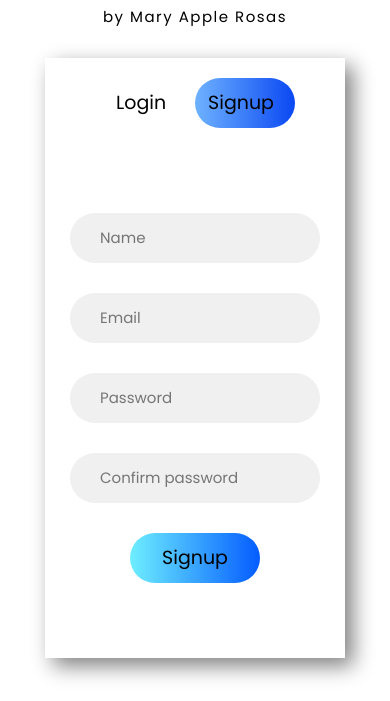
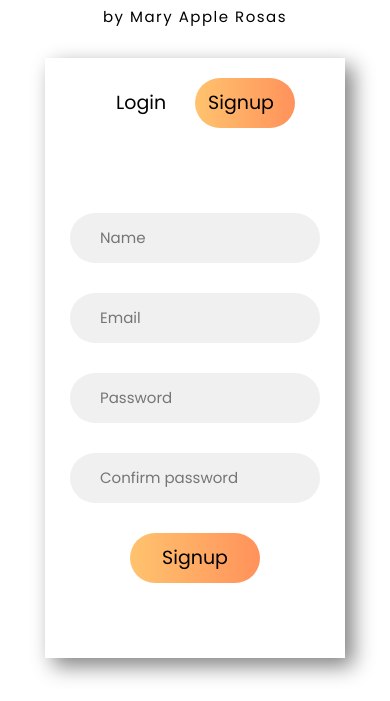
Before and after one commit to algessi/Website-PBD, a plain HTML site: page index.htm in a window 390 px wide. Both pictures are taken after a click on the button "Signup". Shown: the part 143-844 px from the top of the page. Drawn offline with Linux system fonts and the light colour scheme.

Commit message:
Update style.css

```diff
--- a/style.css
+++ b/style.css
@@ -72,8 +72,8 @@ header {
 	width: 150px;
 	border-radius: 50px;
 	background-image: linear-gradient(to right,
-			rgb(110, 178, 255),
-			rgb(10, 72, 243));
+			rgb(255, 195, 110),
+			rgb(255, 146, 91));
 	position: absolute;
 	top: 20px;
 	left: 100px;
@@ -134,8 +134,8 @@ header {
 	width: 150px;
 	border-radius: 50px;
 	background-image: linear-gradient(to right,
-			rgb(110, 238, 255),
-			rgb(4, 92, 255));
+			rgb(255, 195, 110),
+			rgb(255, 146, 91));
 	font-size: 22px;
 	border: none;
 	cursor: pointer;
```
